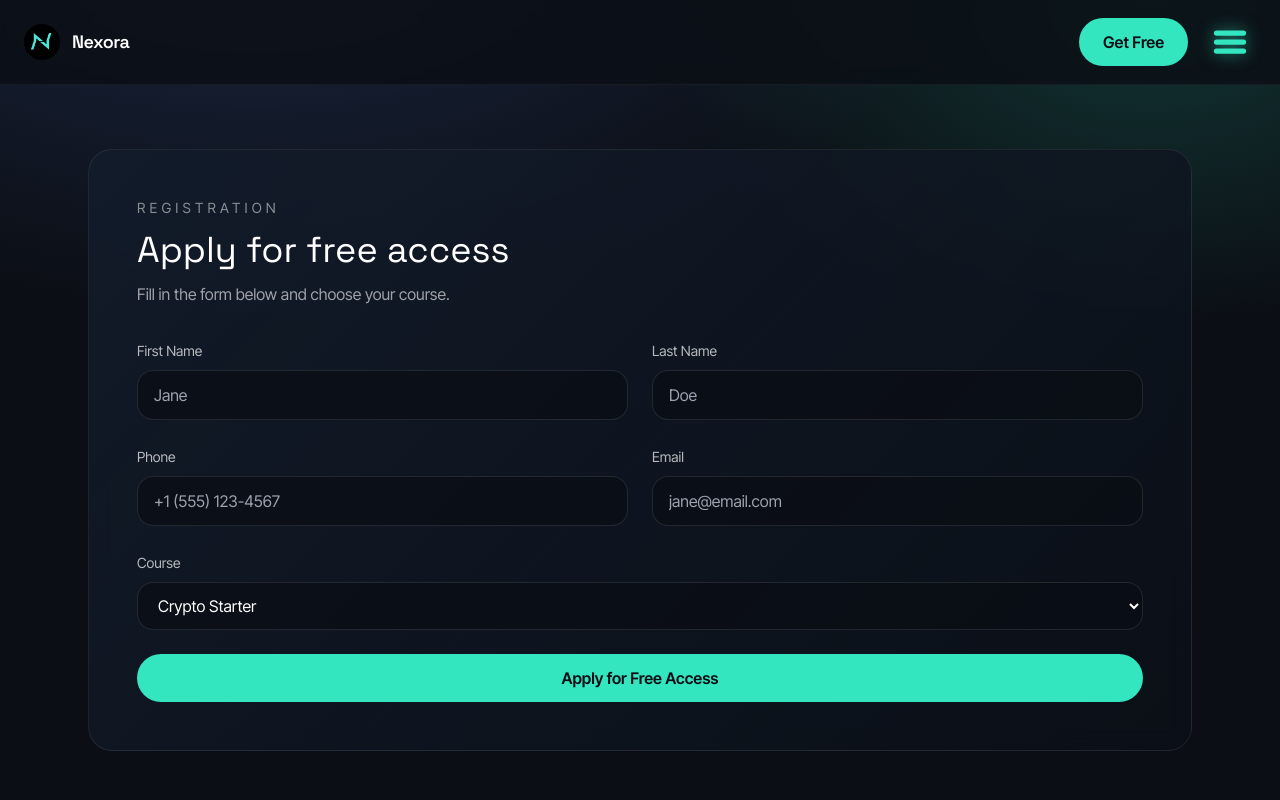
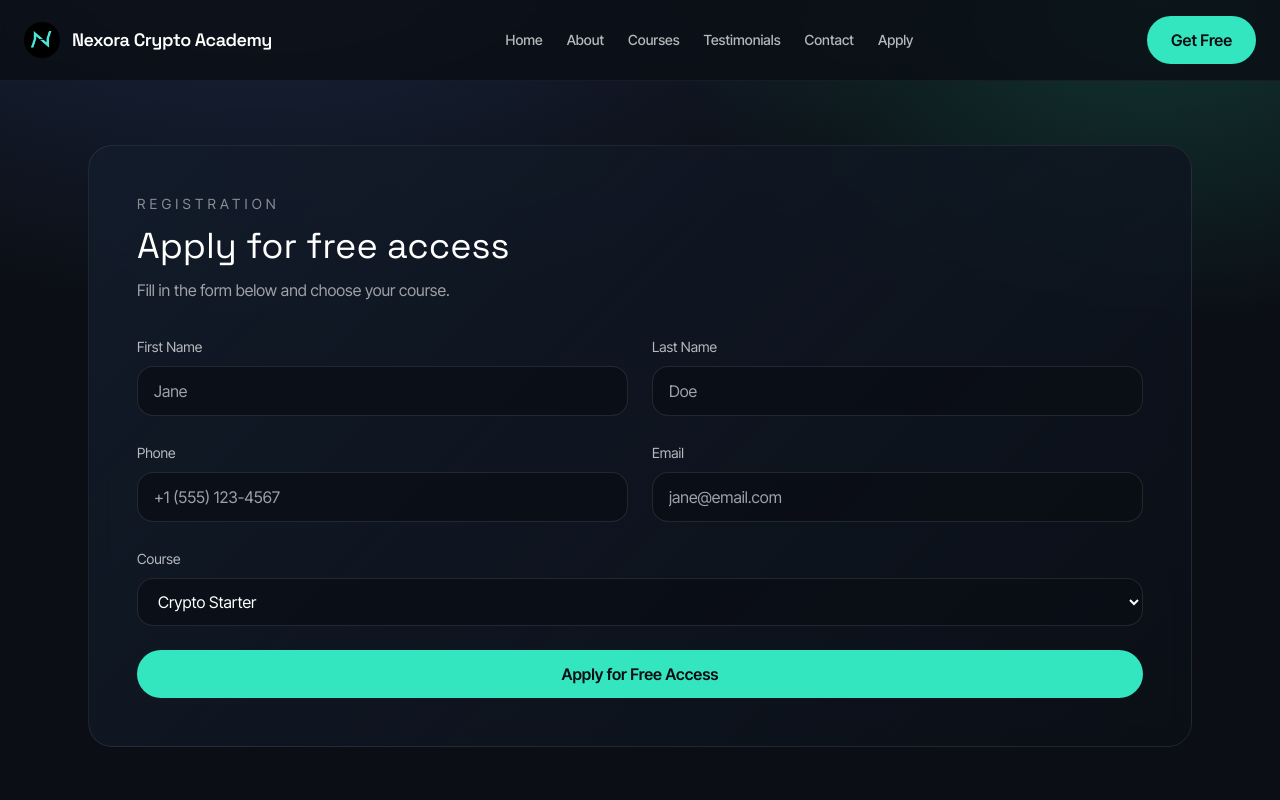
Before and after one commit to glebbashlakov0-ship-it/School, a React (Vite) app: page /apply in a window 1280 px wide. Shown: the top 800 px of the page. Built offline with nearby package versions, Linux system fonts and the light colour scheme.

Commit message:
Initial commit

```diff
--- a/src/components/Navigation/Footer.tsx
+++ b/src/components/Navigation/Footer.tsx
@@ -34,7 +34,7 @@ export default function Footer() {
           <a className="mt-1 block hover:text-white" href="/#testimonials">
             Testimonials
           </a>
-          <a className="mt-1 block hover:text-white" href="/apply">
+          <a className="mt-1 block hover:text-white" href="/#courses">
             Apply
           </a>
         </div>
--- a/src/components/Navigation/Header.tsx
+++ b/src/components/Navigation/Header.tsx
@@ -7,7 +7,7 @@ const navItems = [
   { label: "Courses", href: "/#courses" },
   { label: "Testimonials", href: "/#testimonials" },
   { label: "Contact", to: "/contact" },
-  { label: "Apply", to: "/apply" }
+  { label: "Apply", href: "/#courses" }
 ];
 
 export default function Header() {
@@ -22,17 +22,45 @@ export default function Header() {
             alt="Nexora"
             className="h-9 w-9 rounded-full object-cover"
           />
-          <div className="font-display text-lg font-semibold tracking-tight">
+          <div className="font-display text-lg font-semibold tracking-tight md:hidden">
             Nexora
           </div>
+          <div className="hidden font-display text-lg font-semibold tracking-tight md:block">
+            Nexora Crypto Academy
+          </div>
         </Link>
+        <nav className="hidden items-center gap-6 md:flex">
+          {navItems.map((item) =>
+            item.href ? (
+              <a
+                key={item.href}
+                href={item.href}
+                className="text-sm font-medium text-white/70 transition hover:text-white"
+              >
+                {item.label}
+              </a>
+            ) : (
+              <NavLink
+                key={item.to ?? item.label}
+                to={item.to ?? "/"}
+                className={({ isActive }) =>
+                  `text-sm font-medium transition ${
+                    isActive ? "text-accent" : "text-white/70 hover:text-white"
+                  }`
+                }
+              >
+                {item.label}
+              </NavLink>
+            )
+          )}
+        </nav>
         <div className="flex items-center gap-4">
-          <Link to="/apply" className="cta-button">
+          <a href="/#courses" className="cta-button">
             Get Free
-          </Link>
+          </a>
           <button
             type="button"
-            className="relative z-30 inline-flex items-center justify-center p-2 text-accent drop-shadow-[0_0_8px_rgba(51,230,191,0.55)] transition hover:text-white"
+            className="relative z-30 inline-flex items-center justify-center p-2 text-accent drop-shadow-[0_0_8px_rgba(51,230,191,0.55)] transition hover:text-white md:hidden"
             aria-label="Open menu"
             onClick={() => setIsOpen((prev) => !prev)}
           >
@@ -54,7 +82,7 @@ export default function Header() {
         </div>
       </div>
       {isOpen && (
-        <div className="border-t border-white/5 bg-ink/95">
+        <div className="border-t border-white/5 bg-ink/95 md:hidden">
           <div className="mx-auto flex w-full max-w-7xl flex-col gap-4 px-6 py-6">
             {navItems.map((item) =>
               item.href ? (
@@ -81,9 +109,13 @@ export default function Header() {
                 </NavLink>
               )
             )}
-            <Link to="/apply" className="cta-button w-full" onClick={() => setIsOpen(false)}>
+            <a
+              href="/#courses"
+              className="cta-button w-full"
+              onClick={() => setIsOpen(false)}
+            >
               Get Free
-            </Link>
+            </a>
           </div>
         </div>
       )}
--- a/src/components/Sections/CTASection.tsx
+++ b/src/components/Sections/CTASection.tsx
@@ -1,4 +1,3 @@
-import { Link } from "react-router-dom";
 import { useEffect, useRef, useState } from "react";
 
 export default function CTASection() {
@@ -46,9 +45,9 @@ export default function CTASection() {
             </p>
           </div>
           <div className="flex flex-wrap items-center gap-4">
-            <Link to="/apply" className="cta-button">
+            <a href="/#courses" className="cta-button">
               Apply for Free Access
-            </Link>
+            </a>
           </div>
         </div>
       </div>
--- a/src/components/Sections/CoursesPreview.tsx
+++ b/src/components/Sections/CoursesPreview.tsx
@@ -1,5 +1,4 @@
 import { useState } from "react";
-import { Link } from "react-router-dom";
 import { courses } from "../../data/courses";
 
 export default function CoursesPreview() {
@@ -124,15 +123,15 @@ export default function CoursesPreview() {
                   </div>
                   <div className="text-2xl font-semibold text-accent">FREE</div>
                   <div className="text-[11px] uppercase tracking-[0.2em] text-accent">
-                    Free 24 slots available
+                    Free {course.slots} slots available
                   </div>
                 </div>
-                <Link
-                  to={`/apply?course=${encodeURIComponent(course.title)}`}
+                <a
+                  href="/#courses"
                   className="cta-button mt-4 w-full md:mt-0 md:w-auto"
                 >
                   Get Free Access
-                </Link>
+                </a>
               </div>
             </div>
           </div>
--- a/src/components/Sections/Hero.tsx
+++ b/src/components/Sections/Hero.tsx
@@ -1,5 +1,3 @@
-import { Link } from "react-router-dom";
-
 export default function Hero() {
   const facts = [
     { value: "12k+", label: "Students trained" },
@@ -29,14 +27,14 @@ export default function Hero() {
             and claim free access while slots are open.
           </p>
           <div className="mt-8 flex flex-wrap items-center gap-4">
-            <Link to="/apply" className="cta-button">
+            <a href="/#courses" className="cta-button">
               Apply for Free Access
-            </Link>
+            </a>
           </div>
         </div>
         <div className="rounded-3xl">
           <img
-            src="/hero.png"
+            src="/hero.jpg"
             alt="Crypto learning"
             className="h-[320px] w-full rounded-3xl object-contain sm:h-[420px] md:h-[520px] lg:h-[620px]"
           />
--- a/src/data/courses.ts
+++ b/src/data/courses.ts
@@ -5,6 +5,7 @@ export type CourseLevel = {
   description: string;
   highlights: string[];
   oldPrice: string;
+  slots: number;
   who: string[];
   learns: string[];
 };
@@ -22,6 +23,7 @@ export const courses: CourseLevel[] = [
       "Avoid beginner mistakes and scams"
     ],
     oldPrice: "$400",
+    slots: 24,
     who: [
       "Time holding crypto: 0–6 months",
       "Crypto assets: up to 2 assets",
@@ -46,6 +48,7 @@ export const courses: CourseLevel[] = [
       "Risk management mindset"
     ],
     oldPrice: "$900",
+    slots: 40,
     who: [
       "Time holding: 6–18 months",
       "Crypto assets: 3–5 assets",
@@ -70,6 +73,7 @@ export const courses: CourseLevel[] = [
       "Advanced risk management"
     ],
     oldPrice: "$1,300",
+    slots: 36,
     who: [
       "Time holding: 1.5 – 3 years",
       "Crypto assets: 6–10 assets",
@@ -94,6 +98,7 @@ export const courses: CourseLevel[] = [
       "Advanced security setups"
     ],
     oldPrice: "$1,800",
+    slots: 32,
     who: [
       "Time holding: 3–5 years",
       "Crypto assets: 10–20 assets",
@@ -118,6 +123,7 @@ export const courses: CourseLevel[] = [
       "Private deals and long-term preservation"
     ],
     oldPrice: "$2,500",
+    slots: 28,
     who: [
       "Time holding: 5+ years",
       "Crypto assets: 20+ assets",
--- a/src/pages/AdminPage.tsx
+++ b/src/pages/AdminPage.tsx
@@ -125,19 +125,31 @@ export default function AdminPage() {
 
   if (!isAuthed) {
     return (
-      <div>
-        <form onSubmit={handleLogin}>
-          <div>
-            <label>Login</label>
+      <div
+        style={{
+          minHeight: "100vh",
+          display: "flex",
+          alignItems: "center",
+          justifyContent: "center",
+          padding: "24px"
+        }}
+      >
+        <form
+          onSubmit={handleLogin}
+          style={{ display: "grid", gap: "12px", width: "100%", maxWidth: "360px" }}
+        >
+          <div style={{ fontWeight: 600 }}>Admin Login</div>
+          <label style={{ display: "grid", gap: "6px" }}>
+            <span>Login</span>
             <input
               value={login.user}
               onChange={(e) => setLogin({ ...login, user: e.target.value })}
               placeholder="Admin login"
               required
             />
-          </div>
-          <div>
-            <label>Password</label>
+          </label>
+          <label style={{ display: "grid", gap: "6px" }}>
+            <span>Password</span>
             <input
               type="password"
               value={login.pass}
@@ -145,7 +157,7 @@ export default function AdminPage() {
               placeholder="Password"
               required
             />
-          </div>
+          </label>
           {error && <div>{error}</div>}
           <button type="submit">Enter</button>
         </form>
```
Also changed, not shown: src/components/Sections/ProgramExperience.tsx (+8 -7 lines), 1 other file (tests, documents, lock files or other folders).
